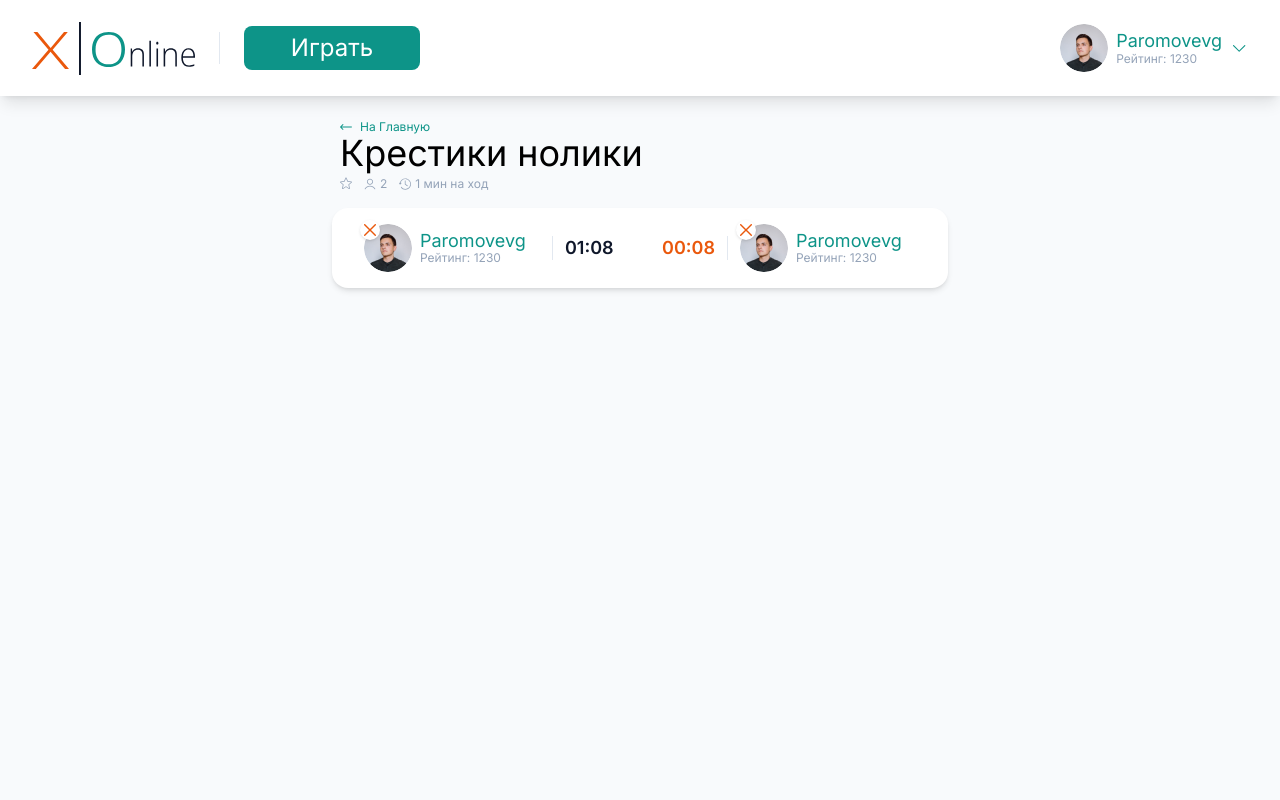
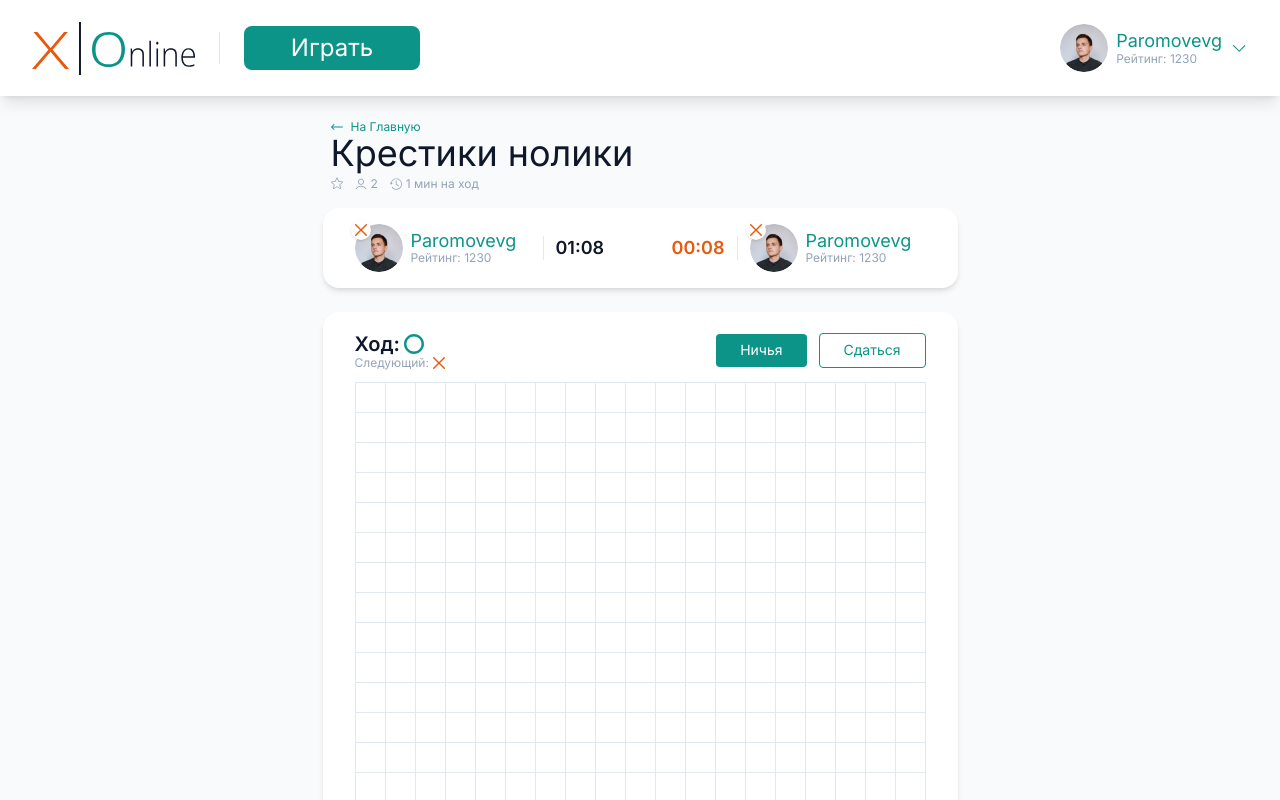
Before and after one commit to Kvazim/tic-tac-toe-online, a Next.js app: page / in a window 1280 px wide. Shown: the top 800 px of the page. Built offline with nearby package versions, Linux system fonts and the light colour scheme.

Commit message:
feat: Добавление компонента GameField

```diff
--- /dev/null
+++ b/components/game/game-field.jsx
@@ -0,0 +1,32 @@
+import clsx from "clsx";
+import { ZeroIcon } from "./icons/zero-icon";
+import { CrossIcon } from "./icons/cross-icon";
+import { UiButton } from "../uikit/ui-button";
+
+const cell = new Array(19*19).fill(null)
+
+export function GameField({className}) {
+  return (
+    <div className={clsx(className, "bg-white rounded-2xl shadow-md px-8 py-4 pt-5 pb-7")}>
+      <div className="flex gap-3 items-center">
+        <div className="mr-auto">
+          <p className="flex items-center gap-1 text-xl leading-tight font-semibold">
+            Ход:
+            <ZeroIcon className="w-5 h-5" />
+          </p>
+          <p className="flex items-center gap-1 text-xs leading-tight text-slate-400">
+            Следующий:
+            <CrossIcon />
+          </p>
+        </div>
+        <UiButton size="md" variant="primary">Ничья</UiButton>
+        <UiButton size="md" variant="outline">Сдаться</UiButton>
+      </div>
+      <div className="grid grid-cols-[repeat(19,_30px)] grid-rows-[repeat(19,_30px)] pl-px pt-px mt-3">
+        {
+          cell.map((_, i) => <button key={i} className="flex items-center justify-center border border-slate-200 -ml-px -mt-px"></button>)
+        }
+      </div>
+    </div>
+  );
+}
--- a/components/game/icons/cross-icon.jsx
+++ b/components/game/icons/cross-icon.jsx
@@ -1,6 +1,6 @@
-export function CrossIcon() {
+export function CrossIcon({className}) {
   return (
-    <svg width="12" height="12" viewBox="0 0 12 12" fill="none" xmlns="http://www.w3.org/2000/svg">
+    <svg className={className} width="12" height="12" viewBox="0 0 12 12" fill="none" xmlns="http://www.w3.org/2000/svg">
       <path d="M6.99809 5.99999L11.793 1.20507C12.069 0.929082 12.069 0.482986 11.793 0.206994C11.517 -0.068998 11.0709 -0.068998 10.7949 0.206994L6.00001 5.00191L1.20507 0.206994C0.929082 -0.068998 0.482986 -0.068998 0.206994 0.206994C-0.068998 0.482986 -0.068998 0.929082 0.206994 1.20507L5.00191 5.99999L0.206994 10.7949C-0.068998 11.0709 -0.068998 11.517 0.206994 11.793C0.344638 11.9306 0.525336 11.9998 0.706034 11.9998C0.886732 11.9998 1.06743 11.9306 1.20507 11.793L5.99999 6.99807L10.7949 11.793C10.9325 11.9306 11.1132 11.9998 11.2939 11.9998C11.4746 11.9998 11.6553 11.9306 11.793 11.793C12.069 11.517 12.069 11.0709 11.793 10.7949L6.99809 5.99999Z" fill="#EA580C"/>
     </svg>
   );
--- a/components/game/icons/zero-icon.jsx
+++ b/components/game/icons/zero-icon.jsx
@@ -1,6 +1,6 @@
-export function ZeroIcon() {
+export function ZeroIcon({className}) {
   return (
-    <svg width="12" height="12" viewBox="0 0 12 12" fill="none" xmlns="http://www.w3.org/2000/svg">
+    <svg className={className} width="12" height="12" viewBox="0 0 12 12" fill="none" xmlns="http://www.w3.org/2000/svg">
       <path d="M6.00002 0C2.68629 0 0 2.68629 0 6.00002C0 9.31374 2.68629 12 6.00002 12C9.31374 12 12 9.31374 12 6.00002C12 2.68629 9.31371 0 6.00002 0ZM6.00002 10.5C3.51475 10.5 1.50001 8.48529 1.50001 6.00002C1.50001 3.51475 3.51475 1.50001 6.00002 1.50001C8.48529 1.50001 10.5 3.51475 10.5 6.00002C10.5 8.48529 8.48529 10.5 6.00002 10.5Z" fill="#0D9488"/>
     </svg>
   );
--- a/components/game/index.js
+++ b/components/game/index.js
@@ -1,2 +1,3 @@
 export { GameTitle } from './game-title';
 export { GameInfo } from './game-info';
+export { GameField } from './game-field';
--- a/components/header/header.jsx
+++ b/components/header/header.jsx
@@ -2,13 +2,14 @@ import Image from 'next/image';
 import logoSrc from './logo.svg';
 import { Profile } from '../profile';
 import { ArowIconDown } from './icons/arow-icon-down';
+import { UiButton } from '../uikit/ui-button';
 
 export function Header() {
   return (
     <header className="flex h-24 items-center px-8 bg-white shadow-lg">
       <Image className="w-40.75 h-13.25 object-contain" src={logoSrc} alt="logo" priority />
       <div className="w-px h-8 bg-slate-200 mx-6" />
-      <button className="w-44 bg-teal-600 text-white rounded-lg px-5 py-2 text-2xl leading-tight">Играть</button>
+      <UiButton className="w-44" variant="primary" size="lg">Играть</UiButton>
       <button className="ml-auto flex items-center gap-2 text-teal-600 hover:text-teal-500 transition-colors">
         <Profile />
         <ArowIconDown />
--- /dev/null
+++ b/components/uikit/ui-button.jsx
@@ -0,0 +1,29 @@
+import clsx from "clsx";
+
+/**
+ * @param {{
+ *  children: any,
+ *  className: string,
+ *  size: 'md' | 'lg',
+ *  variant: 'primary' | 'outline',
+ * }} props
+ */
+
+export function UiButton({children, className, size, variant}) {
+  const buttonClassName = clsx(
+    'transition-colors',
+    className,
+    {
+      md: 'rounded px-6 py-2 text-sm leading-tight',
+      lg: 'rounded-lg px-5 py-2 text-2xl leading-tight',
+    }[size],
+    {
+      primary: 'bg-teal-600 text-white',
+      outline: 'border border-teal-600 text-teal-600 hover:bg-teal-50',
+    }[variant],
+  );
+
+  return (
+    <button className={buttonClassName}>{children}</button>
+  );
+}
--- a/pages/_app.jsx
+++ b/pages/_app.jsx
@@ -1,3 +1,4 @@
+import clsx from 'clsx';
 import '../styles/global.css';
 import { Inter } from 'next/font/google';
 
@@ -5,7 +6,7 @@ const inter = Inter({ subsets: ['latin'] })
 
 export default function App({ Component, pageProps }) {
   return (
-    <div className={inter.className}>
+    <div className={clsx(inter.className, "text-slate-900")}>
       <Component {...pageProps} />
     </div>
   );
--- a/pages/index.jsx
+++ b/pages/index.jsx
@@ -1,13 +1,14 @@
-import { GameInfo, GameTitle } from '../components/game';
+import { GameField, GameInfo, GameTitle } from '../components/game';
 import { Header } from '../components/header';
 
 export default function HomePage() {
   return (
     <div className="bg-slate-50 min-h-screen">
       <Header />
-      <main className="max-w-[616px] pt-6 mx-auto">
+      <main className="pt-6 mx-auto w-max">
         <GameTitle />
         <GameInfo className="mt-4"/>
+        <GameField className="mt-6" />
       </main>
     </div>
   );
```
